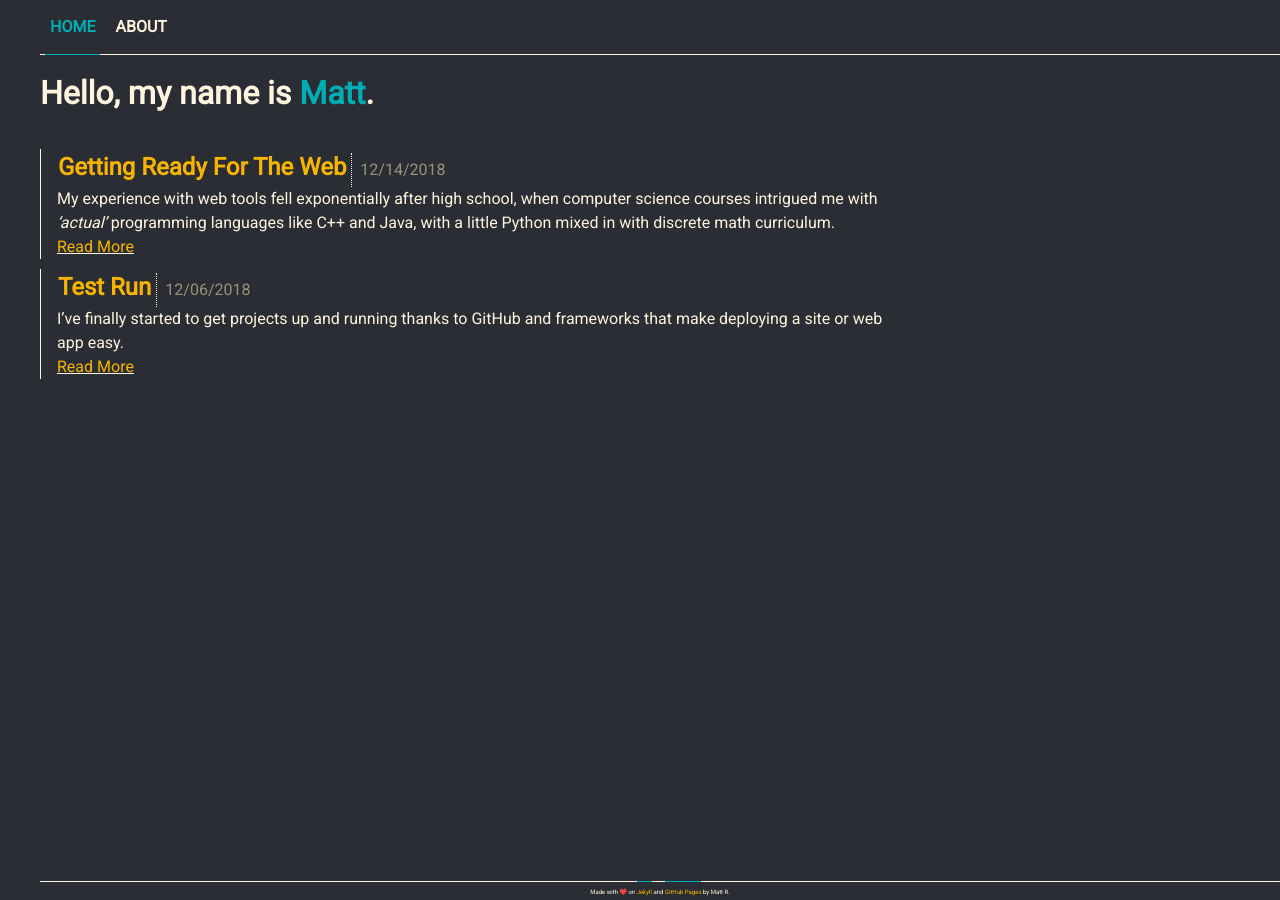
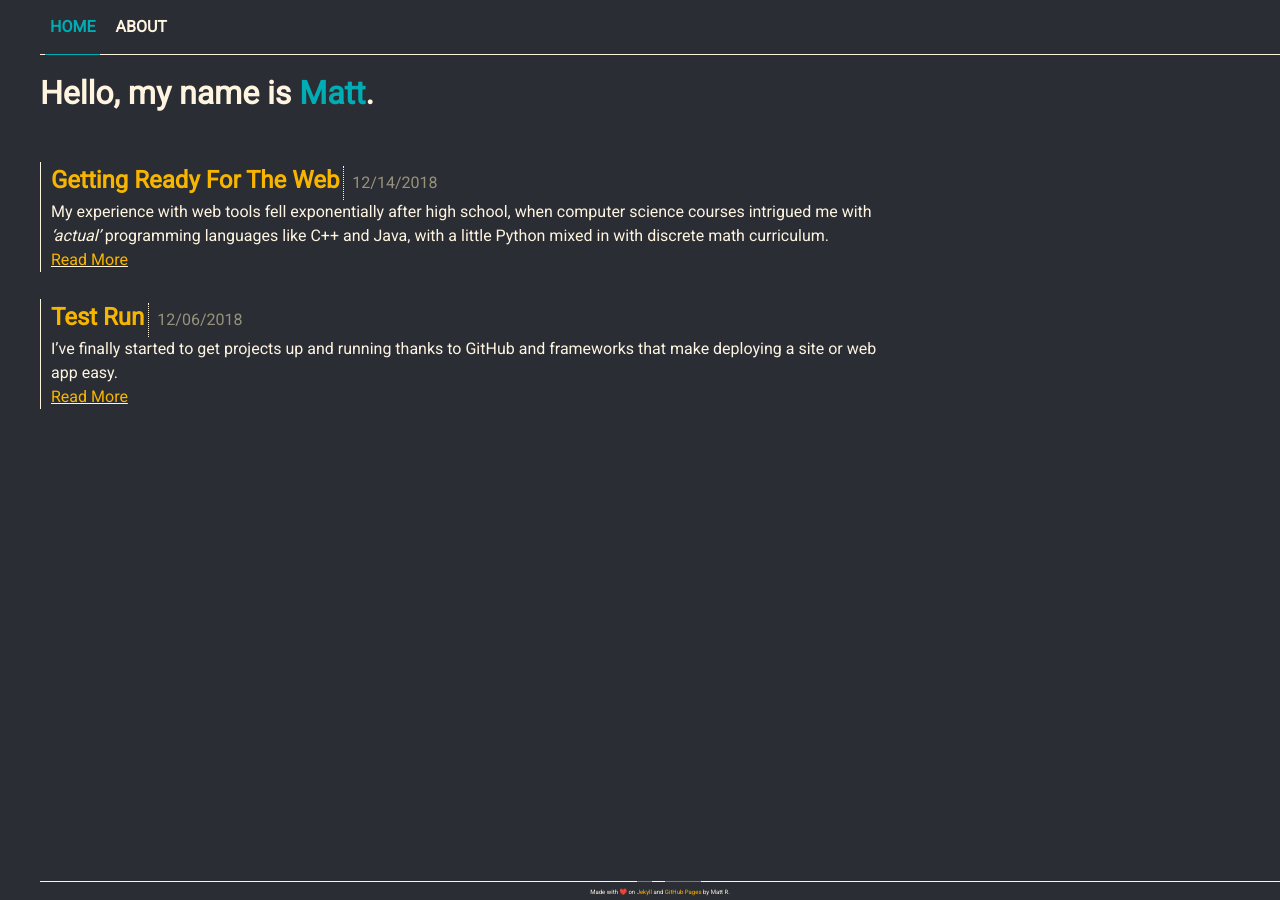
Before and after one commit to MattRugamas/mattrugamas.com, a Jekyll site: the page built from index.html, in a window 1280 px wide. Built offline with Jekyll 4.4.1, drawn with Linux system fonts in a browser that asks for light colours; the list of posts is cut into pages by our own code.

Commit message:
Fixed responsive site bugs

```diff
--- a/_sass/main.scss
+++ b/_sass/main.scss
@@ -13,55 +13,48 @@
 	-webkit-box-sizing: border-box;
 	   -moz-box-sizing: border-box;
           box-sizing: border-box;
-}
+
+  -webkit-hyphens: auto;
+     -moz-hyphens: auto;
+          hyphens: auto;
+} // everythings a border box
 *:before, *:after {
 	box-sizing: border-box;
-}
-
+} // everythings a border box pt II
 a {
 	text-decoration: none;
 	color: $yellow;
-} //colors
+} // set link colors
 a:visited {
 	color: $pink;
-}
-
+} // set link colors
 ul {
 	list-style-type: none;
 	padding-inline-start: 0;
 	-webkit-padding-start: 0;
-} // left-padding in user script hack
+} // reset default list styles
 
 html {
 	font-family: $font-stack;
 	background-color: $black;
 	color: $white;
-}
-
+} // font family / theme colors
 body {
 	display: flex;
 	flex-flow: column nowrap;
 
 	margin-left: 40px;
-}
+} // body is a flex column with a left-marg 40px
 @media all and (max-width: 500px) {
   body {
-    padding-left: 5px;
   	margin-left: 0;
   }
-}
+} // reset left-marg 40px desktop theme for mobile
 @media all and (max-width: 800px) {
   body {
-    padding-left: 5px;
   	margin-left: 0;
   }
-}
-
-
-div h2 {
-	text-transform: capitalize;
-	padding: 0 1px;
-} // left margin for type hack
+} // same-ish
 
 nav {
   box-shadow: 0 1px 0 $white;
@@ -110,6 +103,22 @@
 		} // Blue Und Anim
 	}
 }
+@media all and (max-width: 500px) {
+  nav {
+    ul {
+      justify-content: center;
+    }
+  }
+}
+@media all and (max-width: 800px) {
+	div#content {
+
+		p#post-date {
+			display: block;
+			text-align: center;
+		}
+	}
+}
 
 div#content {
 	min-height: calc(100vh - 72px);
@@ -121,16 +130,21 @@
 		} //color
 	}
 	ul#blog-list {
-		margin-top: 2em;
+    margin-top: 5vh;
+    margin-bottom: 0;
 		li {
 			max-width: 95vh;
-			padding-left: 1em;
-			margin: 0 0 10px 0;
+      margin: 0 0 3vh 0;
+      padding-left: 10px;
 
 			border-left-color: $white;
 			border-left-style: solid;
 			border-left-width: 1px;
+			&:last-child{
+				margin: 0;
+			}
 			h2 {
+        text-transform: capitalize;
 				display: inline-block;
 				margin: 0 auto;
 			}
@@ -156,24 +170,21 @@
 @media all and (max-width: 500px) {
 	div#content {
     min-height: 0;
+    padding-left: 10px;
 		h1 {
 			text-align: center;
-			margin-bottom: 5px;
-			margin-left: 10px;
 		}
 		ul#blog-list {
 			li {
+				border: 0vw;
 				h2 {
 					display: block;
-					text-align: center;
-				}
-				p {
-					text-align: center;
+					//padding-left: 10px;
 				}
 				p.date {
 					display: block;
 					border: 0ch;
-					text-align: center;
+					padding: 0px;
 				}
 				p.read-more {
 					display: none;
@@ -185,13 +196,12 @@
 @media all and (max-width: 800px) {
 	div#content {
     min-height: 0;
-		h1 {
-  		text-align: center;
-			margin-bottom: 5px;
-			margin-left: 10px;
+    padding-left: 10px;
+		ul#blog-list li {
+      border: 0;
+      p.read-more {
+			  display: none;
       }
-		ul#blog-list li p.read-more {
-			display: none;
 	  }
   }
 }
@@ -284,9 +294,6 @@
 }
 @media all and (max-width: 500px) {
 	div#content {
-		p {
-			text-align: center;
-		}
 		p#post-date {
 			display: block;
 			text-align: center;
@@ -295,9 +302,6 @@
 }
 @media all and (max-width: 800px) {
 	div#content {
-		p {
-			text-align: center;
-		}
 		p#post-date {
 			display: block;
 			text-align: center;
```
Lines whose indentation alone changed are shown as unchanged.
